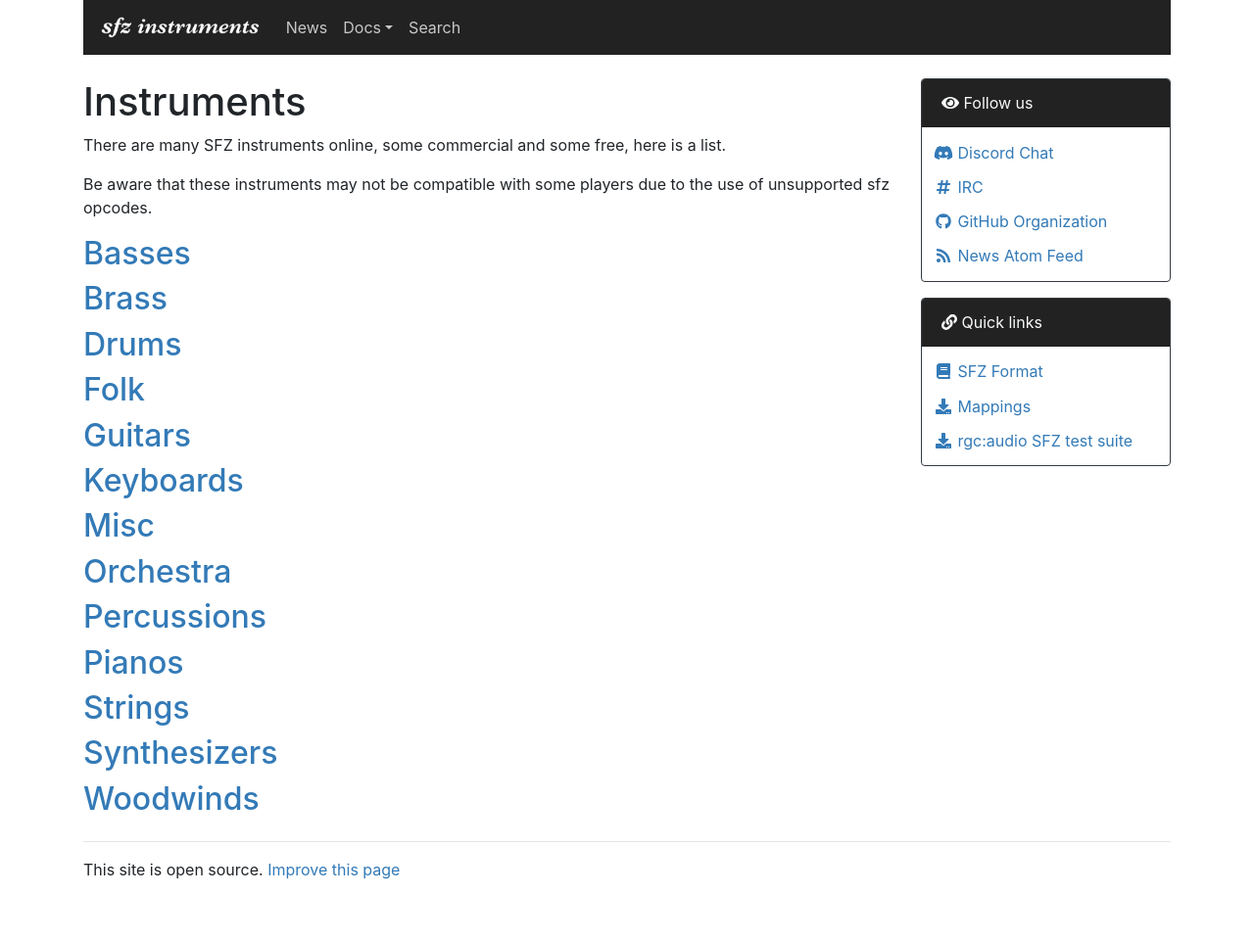
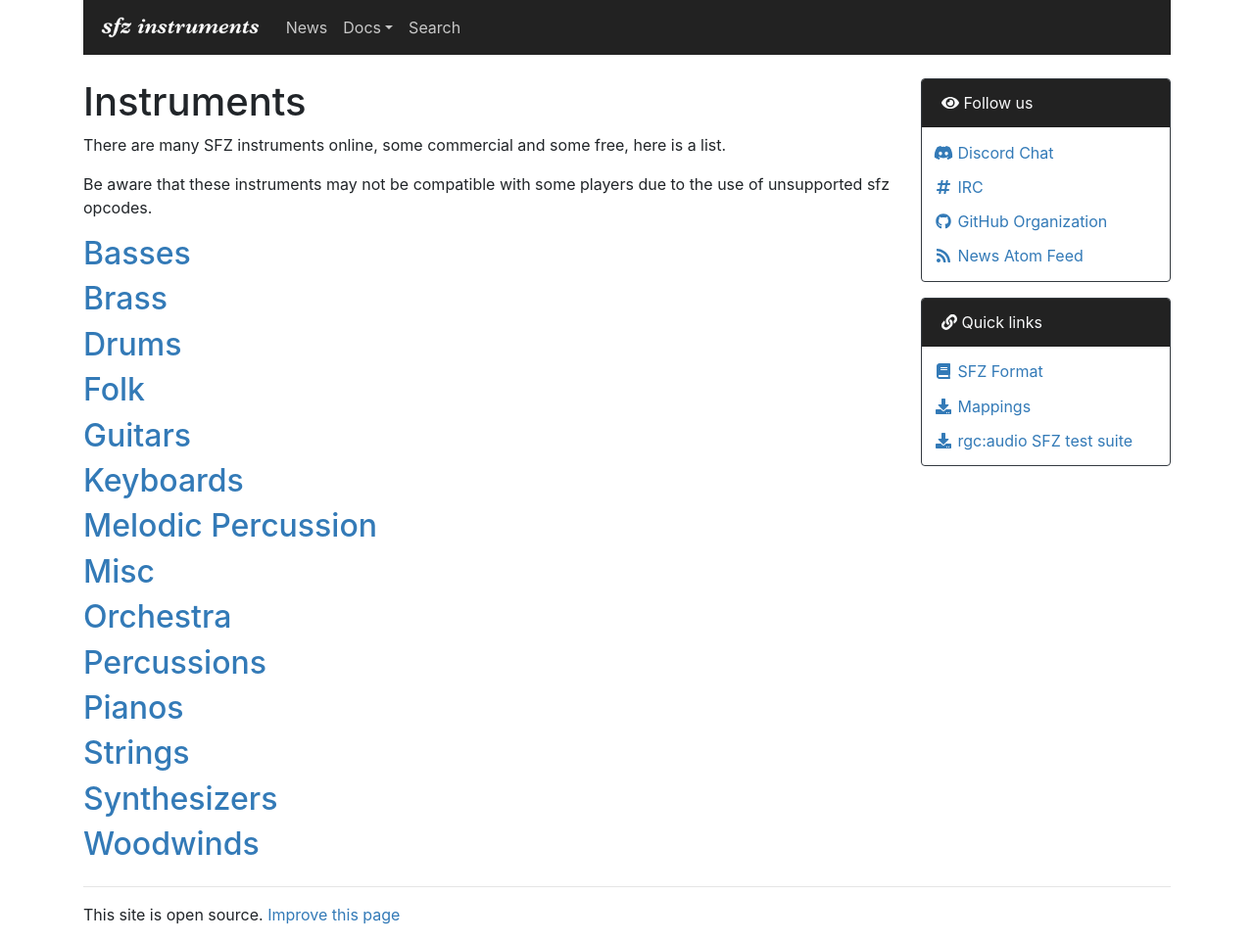
Before and after one commit to sfzinstruments/sfzinstruments.github.io, a Jekyll site: the page built from index.md, in a window 1280 px wide. Shown: the whole page at 98% size. Built offline with Jekyll 4.4.1, drawn with Linux system fonts in a browser that asks for light colours; nearby versions of some CDN libraries; before the commit the page ends 916 px from its top, so only the background shows below that.

Commit message:
Add new category 'Melodic Percussion'
For mallet instruments (Vibes, Xylophone, Marimba, etc.), Hang, Tubular Bells etc. (see also https://en.wikipedia.org/wiki/Melodic_percussion_instrument)

Signed-off-by: Christopher Arndt <chris@chrisarndt.de>

```diff
--- a/_data/sfz/instruments.yml
+++ b/_data/sfz/instruments.yml
@@ -297,6 +297,10 @@ categories:
 #   download_size: ""
     short_description:
       "Here’s Plogue’s offering of the now famous Taijiguy Free Mellotron samples."
+
+- name: "Melodic Percussion"
+  page: "melodic-percussion"
+  instruments: []
 
 - name: "Misc"
   page: "misc"
```
Also changed, not shown: melodic-percussion/index.md (added, +6 -0 lines).
